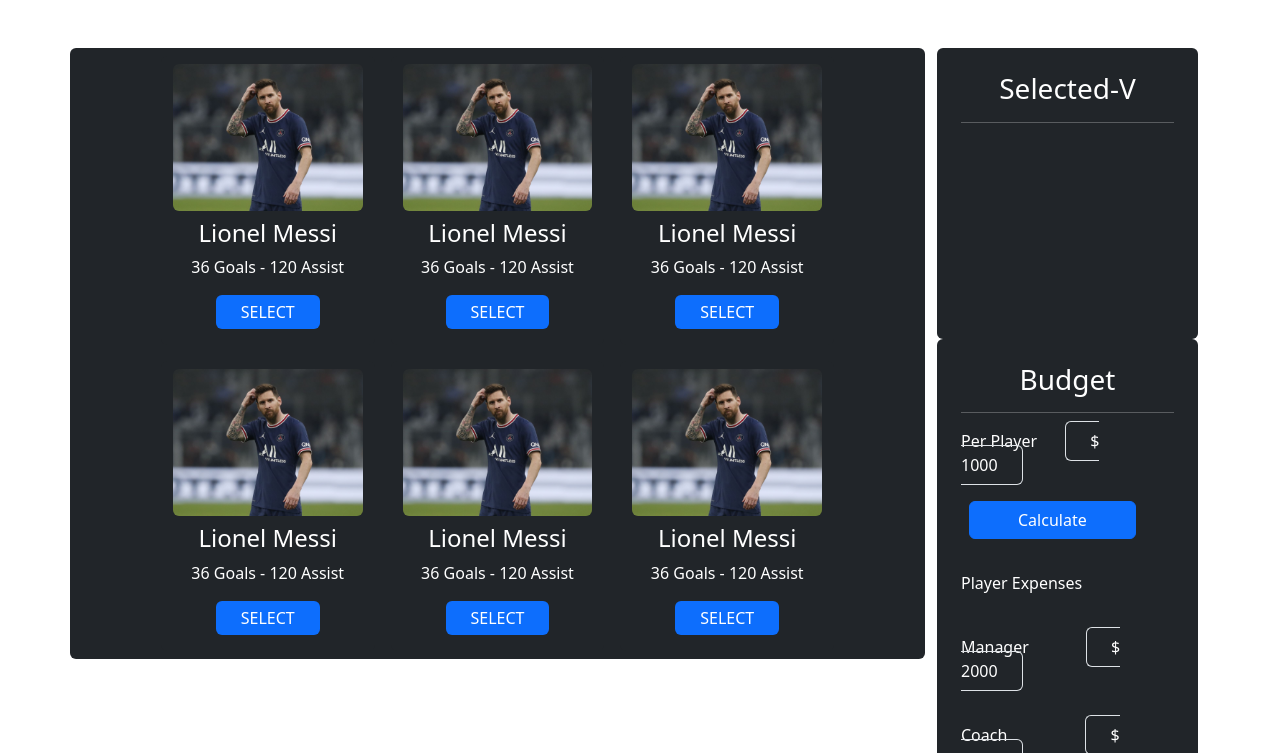
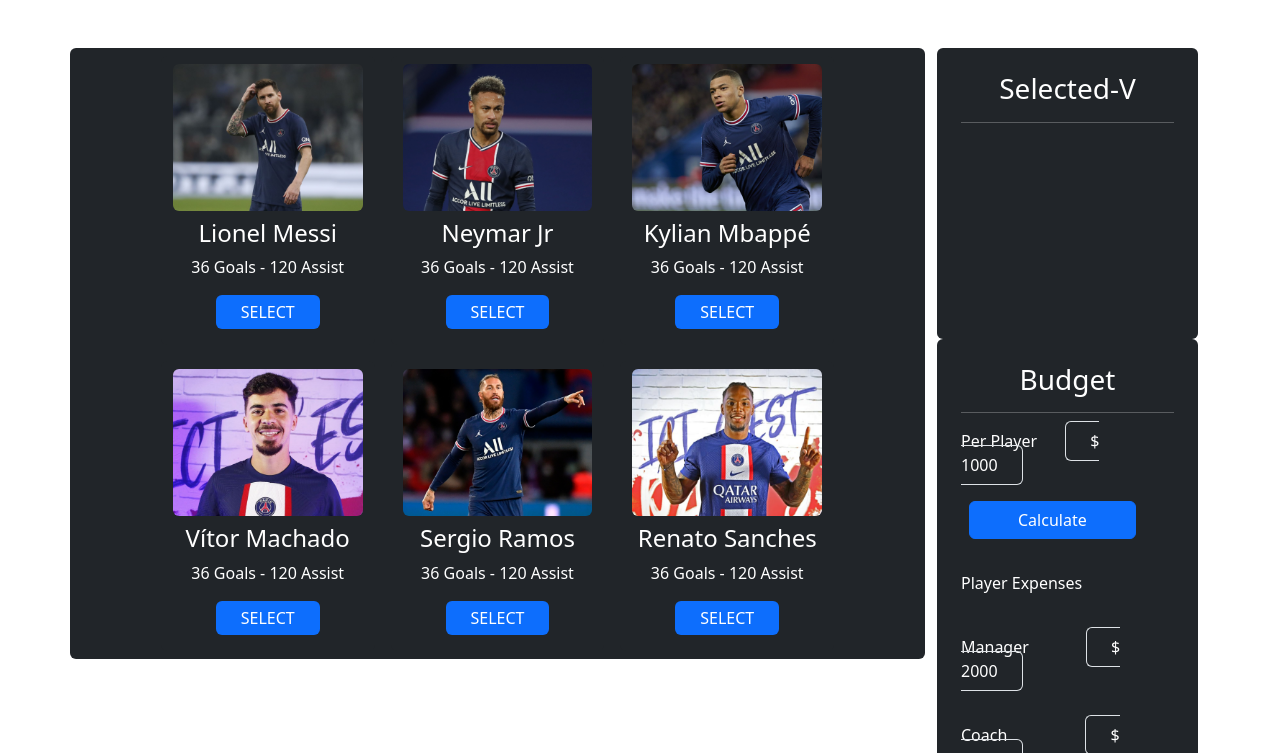
Before and after one commit to Saifuddinmonna/my-team-selection, a plain HTML site: page index.html in a window 1280 px wide. Shown: the part 428-1181 px from the top of the page. Drawn offline with nearby package versions, Linux system fonts and the light colour scheme.

Commit message:
pic and name added

```diff
--- a/index.html
+++ b/index.html
@@ -34,45 +34,45 @@
 
                                 </div>
                                 <div class="m-2 bg-dark rounded text-white text-center">
-                                        <img  class="img-fluid rounded my-2 " src="pic-of-players/player1.png"
+                                        <img  class="img-fluid rounded my-2 " src="pic-of-players/player2.png"
                                         alt="">
-                                        <h4 id="playe-">Lionel Messi</h4>
+                                        <h4 id="playe-">Neymar Jr</h4>
                                         <p> 36 Goals - 120 Assist
                                         </p>
                                         <button id="btn-" class="btn text-white bg-primary px-4 py-1 d-block m-auto mb-3">SELECT</button>
 
                                 </div>
                                 <div class="m-2 bg-dark rounded text-white text-center">
-                                        <img  class="img-fluid rounded my-2 " src="pic-of-players/player1.png"
+                                        <img  class="img-fluid rounded my-2 " src="pic-of-players/player3.png"
                                         alt="">
-                                        <h4 id="playe-">Lionel Messi</h4>
+                                        <h4 id="playe-">Kylian Mbappé</h4>
                                         <p> 36 Goals - 120 Assist
                                         </p>
                                         <button id="btn-" class="btn text-white bg-primary px-4 py-1 d-block m-auto mb-3">SELECT</button>
 
                                 </div>
                                 <div class="m-2 bg-dark rounded text-white text-center">
-                                        <img  class="img-fluid rounded my-2 " src="pic-of-players/player1.png"
+                                        <img  class="img-fluid rounded my-2 " src="pic-of-players/player4.png"
                                         alt="">
-                                        <h4 id="playe-">Lionel Messi</h4>
+                                        <h4 id="playe-">Vítor Machado     </h4>
                                         <p> 36 Goals - 120 Assist
                                         </p>
                                         <button id="btn-" class="btn text-white bg-primary px-4 py-1 d-block m-auto mb-3">SELECT</button>
 
                                 </div>
                                 <div class="m-2 bg-dark rounded text-white text-center">
-                                        <img  class="img-fluid rounded my-2 " src="pic-of-players/player1.png"
+                                        <img  class="img-fluid rounded my-2 " src="pic-of-players/player5.png"
                                         alt="">
-                                        <h4 id="playe-">Lionel Messi</h4>
+                                        <h4 id="playe-">Sergio Ramos </h4>
                                         <p> 36 Goals - 120 Assist
                                         </p>
                                         <button id="btn-" class="btn text-white bg-primary px-4 py-1 d-block m-auto mb-3">SELECT</button>
 
                                 </div>
                                 <div class="m-2 bg-dark rounded text-white text-center">
-                                        <img  class="img-fluid rounded my-2 " src="pic-of-players/player1.png"
+                                        <img  class="img-fluid rounded my-2 " src="pic-of-players/player6.png"
                                         alt="">
-                                        <h4 id="playe-">Lionel Messi</h4>
+                                        <h4 id="playe-">Renato Sanches</h4>
                                         <p> 36 Goals - 120 Assist
                                         </p>
                                         <button id="btn-" class="btn text-white bg-primary px-4 py-1 d-block m-auto mb-3">SELECT</button>
```
